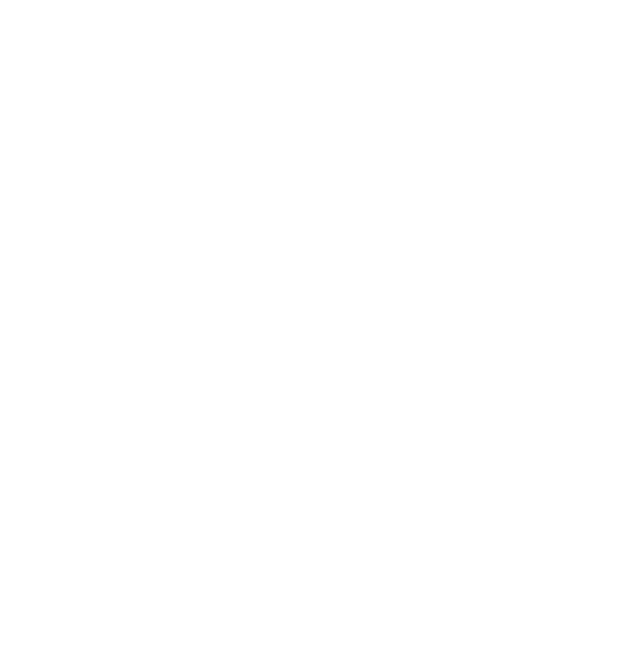
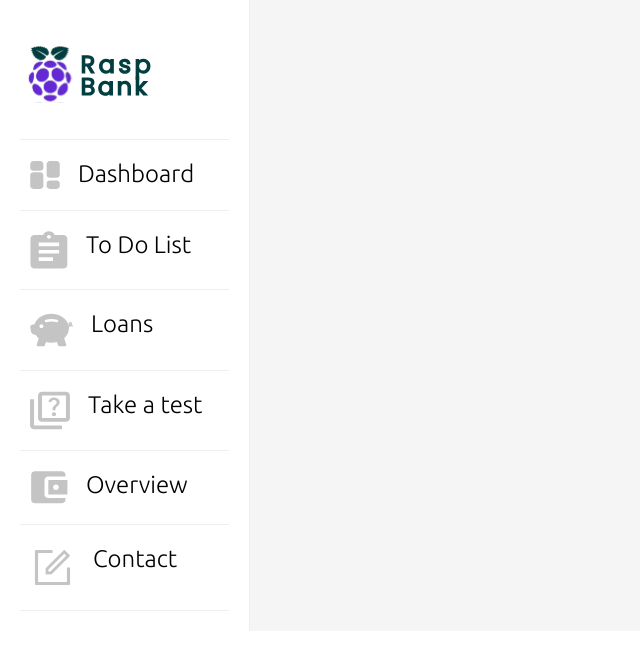
Before and after one commit to Judithlourde/Dashboard, a Vue app: page /features in a window 1280 px wide. Before the commit this address had no page. Shown: the top 670 px of the page, without its empty margins (0-640 px from the left). Built offline with nearby package versions, Linux system fonts and the light colour scheme.

Commit message:
Added styling(css)

```diff
--- a/src/components/ContactForm.vue
+++ b/src/components/ContactForm.vue
@@ -75,23 +75,12 @@ export default {
 <style>
     .contact-container {
         font-size: .85rem;
-        top: 0;
-
-
     }
     .form {
-
         border: none;
         padding: .5em;
-        /* background: #fcfcfc; */
-        /* border: 1px solid gray; */
-        /* border-radius: 0.5em;
-        box-shadow: 2px 2px 2px 2px rgba(0, 0, 0, .1); */
+    }
 
-    }
-    .form__header {
-        /* margin: 0.5em; */
-    }
     .form__element {
         display: flex;
         flex-flow: row wrap;
@@ -114,18 +103,13 @@ export default {
         display: block;
     }
     .form__element--categories {
+        border: 1px solid black;
+    }
 
-        /* font-size: 1.5rem; */
-        border: 1px solid black;
-
-        /* border: 1px solid black; */
-    }
-    .form__element--message input {
-        /* width: 90%; */
-    }
     .form__element textarea {
         font-size: 1.5em;
         text-align: left;
+        width: 90%;
     }
     .form__element label{
         /* text-align: left; */
@@ -142,10 +126,4 @@ export default {
         /* border: 1px dotted rgb(27, 26, 26);  */
         /* margin-bottom: 1em; */
     }
-
-    @media screen and (max-width: 465px) {
-        /* .form__element {
-            display: block;
-        } */
-    }
 </style>
--- a/src/components/Loans.vue
+++ b/src/components/Loans.vue
@@ -16,5 +16,14 @@ export default {
 </script>
 
 <style>
+.form__element--categories {
+    font-family: inherit;
+    padding: .5rem;
+    margin: .5rem 0;
+    font-size: inherit;
+    font-family: inherit;
+    background: #F7F7F8;
+    border: none;
+    }
 
 </style>
--- a/src/components/QuizApp.vue
+++ b/src/components/QuizApp.vue
@@ -1,10 +1,10 @@
 <template>
-  <div class="quiz">
-      <div class="quiz__container">
+    <div class="quiz">
         <!-- Insert this unless quiz has no more questions -->
         <div v-if="quizId < quizData.length">
             <div class="quiz__name">
                 <h1>{{ quizName }}</h1>
+
                 <p>Question {{quizId + 1}}</p>
             </div>
 
@@ -14,6 +14,7 @@
 
             <div class="quiz__image">
                 <img :src="quizData[quizId].image" :alt="quizData[quizId].alt">
+
                 <p class="quiz__image--text">{{ quizData[quizId].alt }}</p>
             </div>
 
@@ -56,11 +57,10 @@
             </div>
 
             <div>
-                <button class="quiz__buttons" @click="resetGame">Try again</button>
+                <button class="quiz__buttons-reset" @click="resetGame">Try again</button>
             </div>
         </div>
-      </div>
-  </div>
+    </div>
 </template>
 
 <script>
@@ -105,34 +105,23 @@ export default {
 
 <style>
     .quiz {
-        padding: 0.5em;
-        height: 100%;
-        width: 100%;
+        min-width: calc(200px + 1%);
+        padding-top: 2vh;
+        font-size: .75rem;
+        padding-bottom: 40px;
         display: flex;
         justify-content: center;
         align-items: center;
-        font-size: .7rem;
         text-align: center;
     }
 
-    .quiz__container {
-        /* max-width: 1600px; */
-    }
+    .quiz__header {
 
-    .quiz__name  h1 {
-        /* font-size: .75em; */
-    }
-
-    .quiz__header h2 {
-        /* font-size: .75em; */
-    }
-
-    .quiz__header {
         margin: .5rem;
     }
 
     .quiz__image > img {
-        max-width: 8rem;
+        width: 100%;
     }
 
     .quiz__image--text {
@@ -143,11 +132,10 @@ export default {
     .quiz__buttons,
     .quiz__buttons--answer {
         text-align: center;
-        width: 75%;
+        width: 65%;
         min-width: fit-content;
-        max-width: 400px;
         font-size: 1rem;
-        padding: 0.3em;
+        padding: 0.2em;
         margin: 0.5em 0;
         background: white;
         border: 1px solid black;
--- a/src/components/Sidebar.vue
+++ b/src/components/Sidebar.vue
@@ -1,41 +1,47 @@
 <template>
-     <div class="condtainer__side-bar">
-            <ol>
-                <li>
+     <div class="side-bar">
+            <ol class="side-bar__list">
+                <li class="side-bar__list-logo">
                     <img src="../assets/svg/logo.svg" alt="logo-Rash Bnak">
                 </li>
-                <li>
+
+                <li class="side-bar__list-links">
                     <RouterLink :to="{ name: 'dashboard' }">
                         <img src="../assets/svg/dashboard.svg" alt="dashboard-logo">
                         <p>Dashboard</p>
                     </RouterLink>
                 </li>
-                <li>
+
+                <li class="side-bar__list-links">
                     <RouterLink :to="{ name: 'todolist'}">
                         <img src="../assets/svg/todo.svg" alt="to-do-logo">
                         <p>To Do List</p>
                     </RouterLink>
 
                 </li>
-                <li>
-                    <RouterLink :to="{ name: 'features'}">
+
+                <li class="side-bar__list-links">
+                    <RouterLink :to="{ name: 'loans'}">
                         <img src="../assets/svg/features.svg" alt="features-logo">
                         <p>Loans</p>
                     </RouterLink>
                 </li>
-                <li>
+
+                <li class="side-bar__list-links">
                     <RouterLink :to="{ name: 'quiz' }">
                         <img src="../assets/svg/quiz.svg" alt="quiz-logo">
                         <p>Take a test</p>
                     </RouterLink>
                 </li>
-                <li>
+
+                <li class="side-bar__list-links">
                     <RouterLink :to="{ name: 'transaction' }">
                         <img src="../assets/svg/table.svg" alt="sort-table-logo">
                         <p>Overview</p>
                     </RouterLink>
                 </li>
-                <li>
+
+                <li class="side-bar__list-links">
                     <RouterLink :to="{ name: 'contact' }">
                         <img src="../assets/svg/contact.svg" alt="contact-logo">
                         <p>Contact</p>
@@ -50,38 +56,45 @@
 </script>
 
 <style>
-    .condtainer__side-bar {
+    .side-bar {
         width: 100%;
         height: 100%;
         padding: 20px;
         font-size: 1.5rem;
+        border-right: 1px solid #eee;
     }
 
-    ol {
-        display: grid;
-        grid-template-rows: repeat(7, 90px);
-
+    .side-bar__list > li {
+        list-style: none;
+        border-bottom: 1px solid #eee;
     }
 
-    ol > li {
-        list-style: none;
-
+    .side-bar__list > li > img {
+        width: 100%;
     }
 
-    li > img {
-        width: 150px;
-        padding: 10px 0;
+    .side-bar__list-links {
+        padding: 20px 0;
     }
 
-    a {
+    .side-bar__list-links > a {
         color: #000;
         display: flex;
         flex-direction: row;
-        gap: 10px;
+        gap: 1vh;
+    }
+    .side-bar__list-links > a > img {
+        padding: 0 10px;
+
+    }
+    .router-link-active > p {
+        color: #fff;
     }
 
-    a > img {
-        padding: 0 10px;
+    .router-link-active {
+        background: #6429D5;
+        padding: 10px;
+        border-radius: 10px;
     }
 
 </style>
--- a/src/components/SlideShow.vue
+++ b/src/components/SlideShow.vue
@@ -1,6 +1,5 @@
 <template>
 	<section class="slideshow">
-		<div class="slideshow__buttons">
 		<button @click="previousImage" class="slideshow__button">
 			<svg width="42" height="42" viewBox="0 0 42 42" fill="none" xmlns="http://www.w3.org/2000/svg">
 				<path d="M27.814 9.41882L9.33424 20.8521L27.5182 32.7503L27.814 9.41882Z" fill="black"/>
@@ -20,11 +19,6 @@
 				<path d="M13.3333 31.6667L31.6667 20L13.3333 8.33333V31.6667Z" fill="black"/>
 			</svg>
 		</button>
-		</div>
-
-
-
-
 	</section>
 </template>
 
@@ -67,7 +61,18 @@
 
 <style>
 	.slideshow {
+		width: 100%;
+		height: 100%;
+		z-index: 10;
+		display: flex;
+		justify-content: space-between;
+		align-items: center;
+	}
 
+	.slideshow__button {
+		border: 0;
+		text-transform: uppercase;
+		background: none;
 	}
 
 	.slideshow:hover .slideshow__caption {
@@ -78,13 +83,6 @@
 		display: flex;
 		align-items: center;
 		justify-content: center;
-		/* position: absolute; */
-		/* top: 0;
-		left: 0;
-		bottom: 0;
-		right: 0;
-		width: 100%;
-		height: 100%; */
 	}
 
 	.slideshow__slide {
@@ -95,41 +93,21 @@
 	.slideshow__img {
 		padding: 0;
 		width: 100%;
-		height: 100%;
+		max-height: 60vh;
 		object-fit: contain;
 	}
 
 	.slideshow__caption {
 		/* position: absolute; */
-		left: 0;
+		/* left: 0;
 		bottom: 0;
 		width: 100%;
 		text-align: center;
-		font-size: 0.75em;
+		font-size: 0.75em; */
 		/* padding: 0.5em; */
 	}
 
 	.slideshow__button-caption {
 		padding: 0.5em;
 	}
-
-	.slideshow__buttons {
-		position: absolute;
-		top: 0;
-		left: 0;
-		width: 100%;
-		height: 100%;
-		z-index: 10;
-		display: flex;
-		justify-content: space-between;
-		align-items: center;
-	}
-
-	.slideshow__button {
-		border: 0;
-		/* padding: 0.5rem; */
-		text-transform: uppercase;
-		background: none;
-		align-self: center;
-	}
 </style>
--- a/src/components/SortTableContent.vue
+++ b/src/components/SortTableContent.vue
@@ -86,17 +86,19 @@
                 toggleSortOrder() {
                     this.sort.order = this.sort.order === 'asc' ? 'desc' : 'asc';
                     this.$router.push({ query: { ...this.$route.query, order: this.sort.order } })
-                },
+                }
             },
     };
 </script>
 
 <style>
     .sortTable {
+        /* min-width: calc(1000px + 14%); */
         font-size: .85rem;
         display: flex;
         flex-direction: column;
         padding: .5rem;
+        /* font-size: calc(10px + (24 - 16)*(100vw - 1200px)/(1200 - 400)); */
     }
 
     .sortTable__header {
--- a/src/components/Todolist.vue
+++ b/src/components/Todolist.vue
@@ -118,16 +118,10 @@ export default {
 
 <style>
     .todo {
-        position: absolute;
-        top: 0;
-        left: 0;
-        /* margin: 50px auto; */
-        width: 100%;
-        height: 100%;
-        /* border-radius: 15px;
-        box-shadow: 2px 2px 2px 2px rgba(0, 0, 0, .1); */
+        max-height: 80vh;
     }
-.todo__header > h1 {
+
+    .todo__header > h1 {
         padding: 20px;
         /* font-size: 1rem; */
         font-weight: 300;
--- a/src/css/style.css
+++ b/src/css/style.css
@@ -9,14 +9,17 @@ button {
     cursor: pointer;
 }
 .dashboard-section {
-    /* position: relative; */
-    width: 100vw;
-    height: 100vh;
     display: grid;
     grid-template-columns: 250px auto;
+    max-width: calc(1400px + 14%);
+    margin-right: auto;
+    margin-left: auto;
 }
+
 .dashboard-section__main {
     position: relative;
+    background: #F5F5F5;
+    width: 100%;
 
 
 }
```
Also changed, not shown: src/app/App.vue (line endings or trailing spaces). Lines whose indentation alone changed are shown as unchanged.
